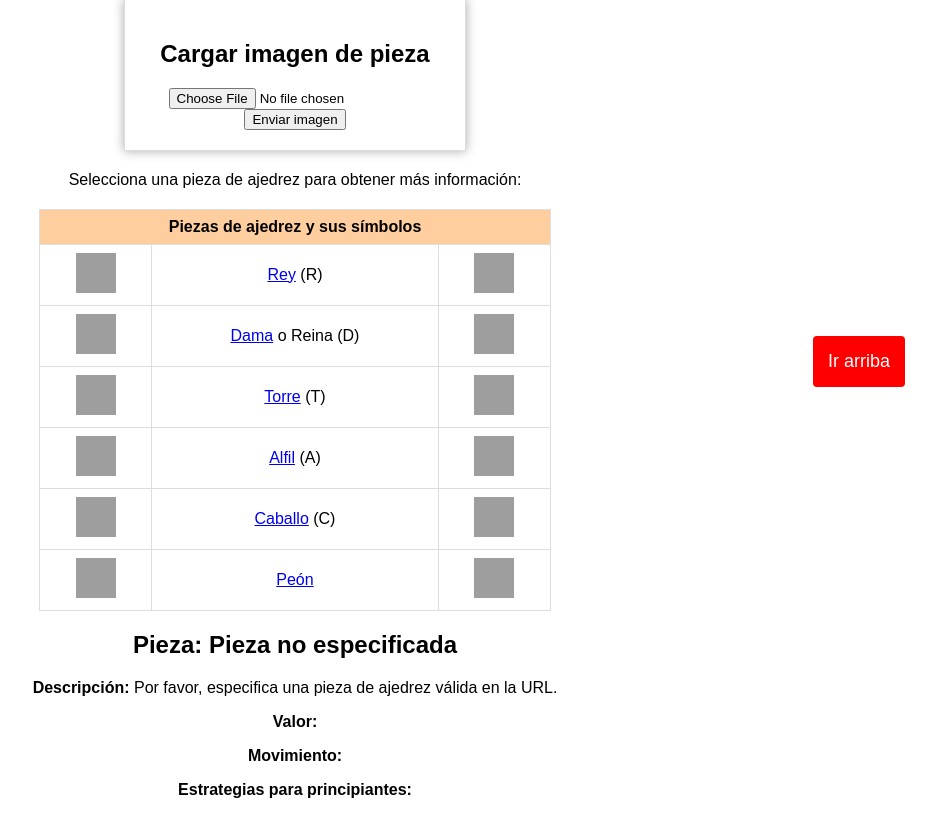
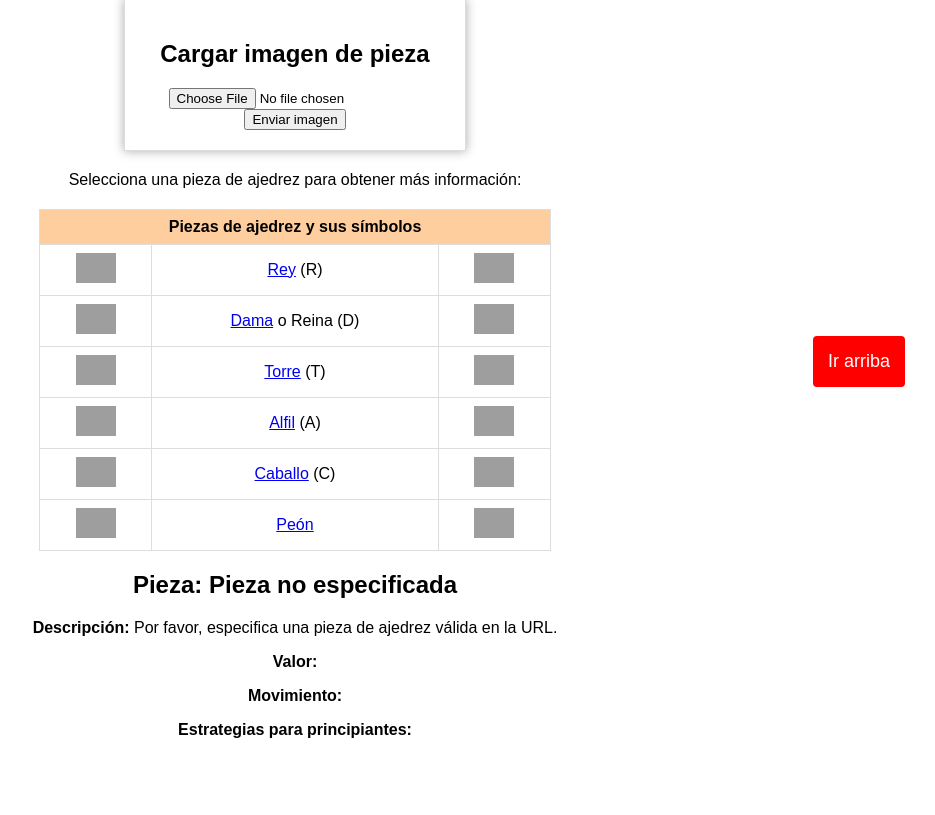
Before and after one commit to RaRdEvA/sipa, a PHP site: page / in a window 1280 px wide. Shown: the part 393-1208 px from the top of the page, without its empty margins (345-1280 px from the left). After the commit the page ends 1131 px from the top, so only its background shows below. Run offline with PHP 8.4, Linux system fonts and the light colour scheme; grey boxes are pictures that could not be loaded.

Commit message:
updated css

```diff
--- a/index.php
+++ b/index.php
@@ -116,6 +116,12 @@ if (isset($_GET['piece']) && array_key_exists($_GET['piece'], $chessPieces)) {
             border: 1px solid #dddddd;
             box-shadow: 0px 0px 10px 0px #aaaaaa;
         }
+
+        img, iframe {
+            max-width: 100%; /* Esto hace que la imagen o vídeo nunca sea más grande que su contenedor */
+            height: auto; /* Mantiene la proporción de aspecto de la imagen o vídeo */
+        }
+
     </style>
 </head>
 <body>
```
